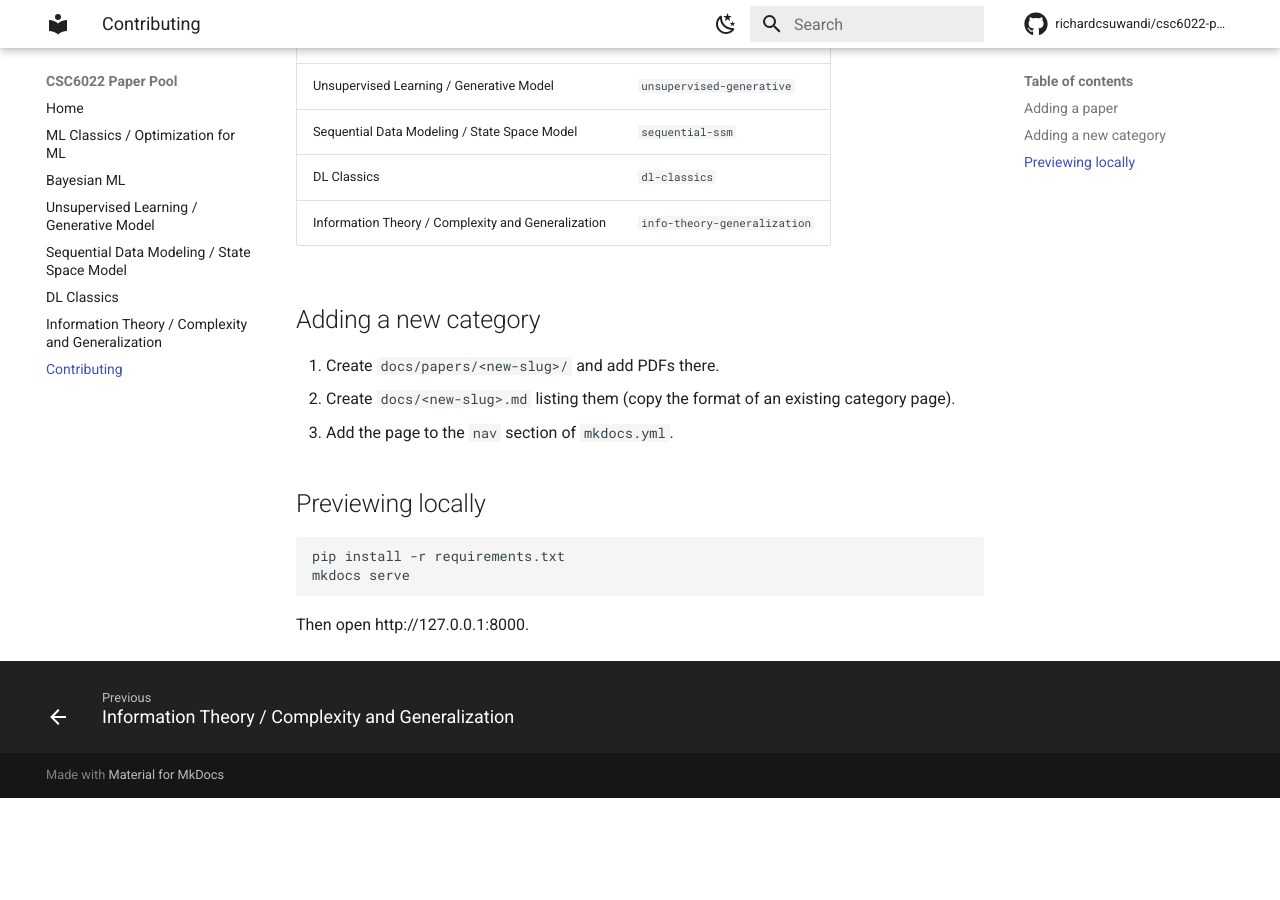
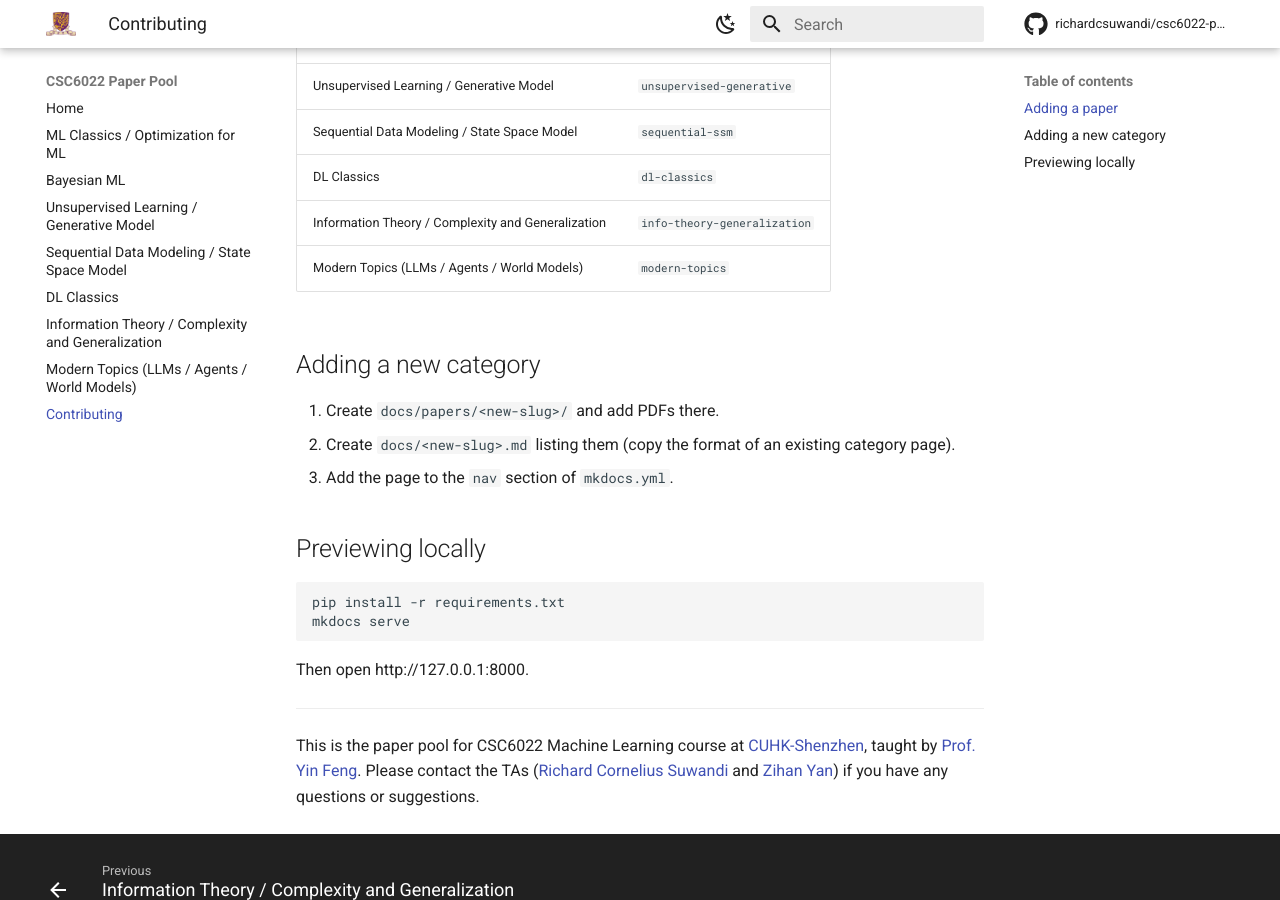
Before and after one commit to richardcsuwandi/csc6022-paper-pool, an MkDocs documentation site: the page built from docs/contributing.md, in a window 1280 px wide and 900 px high, scrolled down 646 px. Built offline with MkDocs 1.6.1 and Material for MkDocs 9.7.7, drawn with Linux system fonts in a browser that asks for light colours; comment, search, counter and statistics services are not loaded; before the commit the page ends 1444 px from its top, so only the background shows below that.

Commit message:
updated logo and info

````diff
--- a/docs/contributing.md
+++ b/docs/contributing.md
@@ -25,6 +25,7 @@ Category slugs:
 | Sequential Data Modeling / State Space Model | `sequential-ssm` |
 | DL Classics | `dl-classics` |
 | Information Theory / Complexity and Generalization | `info-theory-generalization` |
+| Modern Topics (LLMs / Agents / World Models) | `modern-topics` |
 
 ## Adding a new category
 
@@ -40,3 +41,7 @@ mkdocs serve
 ```
 
 Then open http://127.0.0.1:8000.
+
+---
+
+This is the paper pool for CSC6022 Machine Learning course at [CUHK-Shenzhen](https://www.cuhk.edu.cn/en/home), taught by [Prof. Yin Feng](https://sai.cuhk.edu.cn/en/teacher/97/). Please contact the TAs ([Richard Cornelius Suwandi](mailto:richardsuwandi@link.cuhk.edu.cn) and [Zihan Yan](mailto:zihanyan2@link.cuhk.edu.cn)) if you have any questions or suggestions.
--- a/mkdocs.yml
+++ b/mkdocs.yml
@@ -6,6 +6,8 @@ edit_uri: edit/main/docs/
 
 theme:
   name: material
+  logo: assets/cuhk-logo.png
+  favicon: assets/cuhk-logo.png
   icon:
     repo: fontawesome/brands/github
   palette:
@@ -49,4 +51,5 @@ nav:
   - Sequential Data Modeling / State Space Model: sequential-ssm.md
   - DL Classics: dl-classics.md
   - Information Theory / Complexity and Generalization: info-theory-generalization.md
+  - Modern Topics (LLMs / Agents / World Models): modern-topics.md
   - Contributing: contributing.md
````
Also changed, not shown: README.md (+2 -1 lines), docs/index.md (+4 -0 lines), docs/assets/cuhk-logo.png (added).
